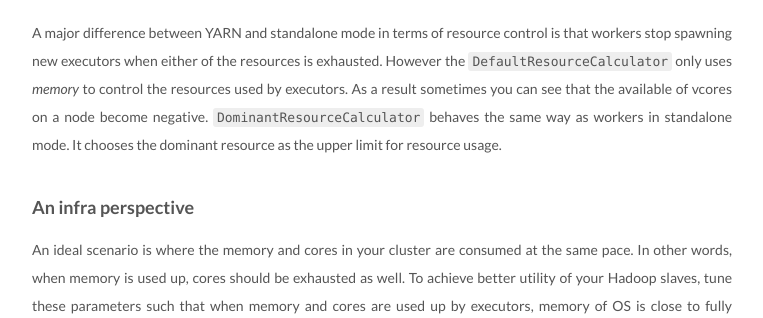
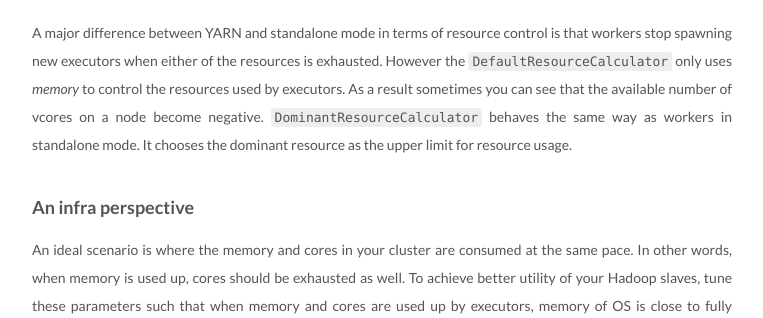
Before and after one commit to swwl1992/swwl1992.github.io, a PHP site: page /spark/2018/04/02/spark-executor-cores.html in a window 1280 px wide. Shown: the part 2084-2402 px from the top of the page, without its empty margins (98-861 px from the left). Run offline with PHP 8.4, Linux system fonts and the light colour scheme; some libraries are stand-ins or nearby versions.

Commit message:
fill in missing word

```diff
--- a/assets/css/main.css
+++ b/assets/css/main.css
@@ -558,7 +558,7 @@ pre .k, pre .kd, pre .kn, pre .kp, pre .kr, pre .kt, pre .javascript .function {
 .links-of-author { margin-top: 20px; }
 
 .links-of-author a { display: inline-block; vertical-align: middle; margin-right: 10px; margin-bottom: 10px; border-bottom-color: #555; font-size: 13px; }
-.links-of-author a:before { display: inline-block; vertical-align: middle; margin-right: 3px; content: " "; width: 4px; height: 4px; border-radius: 50%; background: white; }
+.links-of-author a:before { display: inline-block; vertical-align: middle; margin-right: 3px; content: " "; width: 4px; height: 4px; border-radius: 50%; background: red; }
 
 .links-of-blogroll { font-size: 13px; }
 
--- a/atom.xml
+++ b/atom.xml
@@ -1,4 +1,4 @@
-<?xml version="1.0" encoding="utf-8"?><feed xmlns="http://www.w3.org/2005/Atom" ><generator uri="https://jekyllrb.com/" version="3.5.2">Jekyll</generator><link href="http://localhost:4000/atom.xml" rel="self" type="application/atom+xml" /><link href="http://localhost:4000/" rel="alternate" type="text/html" /><updated>2018-04-03T22:20:31+08:00</updated><id>http://localhost:4000/</id><title type="html">Salmon Says</title><author><name>Wan Wenli</name></author><entry><title type="html">Spark’s number of cores rethought</title><link href="http://localhost:4000/spark/2018/04/02/spark-executor-cores.html" rel="alternate" type="text/html" title="Spark's number of cores rethought" /><published>2018-04-02T00:00:00+08:00</published><updated>2018-04-02T00:00:00+08:00</updated><id>http://localhost:4000/spark/2018/04/02/spark-executor-cores</id><content type="html" xml:base="http://localhost:4000/spark/2018/04/02/spark-executor-cores.html">&lt;p&gt;There are tons of articles talking about setting the number of executors and cores for &lt;a href=&quot;http://spark.apache.org/&quot;&gt;Spark&lt;/a&gt; applications.
+<?xml version="1.0" encoding="utf-8"?><feed xmlns="http://www.w3.org/2005/Atom" ><generator uri="https://jekyllrb.com/" version="3.5.2">Jekyll</generator><link href="http://localhost:4000/atom.xml" rel="self" type="application/atom+xml" /><link href="http://localhost:4000/" rel="alternate" type="text/html" /><updated>2018-04-04T19:38:19+08:00</updated><id>http://localhost:4000/</id><title type="html">Salmon Says</title><author><name>Wan Wenli</name></author><entry><title type="html">Spark’s number of cores rethought</title><link href="http://localhost:4000/spark/2018/04/02/spark-executor-cores.html" rel="alternate" type="text/html" title="Spark's number of cores rethought" /><published>2018-04-02T00:00:00+08:00</published><updated>2018-04-02T00:00:00+08:00</updated><id>http://localhost:4000/spark/2018/04/02/spark-executor-cores</id><content type="html" xml:base="http://localhost:4000/spark/2018/04/02/spark-executor-cores.html">&lt;p&gt;There are tons of articles talking about setting the number of executors and cores for &lt;a href=&quot;http://spark.apache.org/&quot;&gt;Spark&lt;/a&gt; applications.
 Hence I am &lt;em&gt;not&lt;/em&gt; going to discuss anything about tuning these 2 parameters.
 Instead I would like to address what does the values of these parameters mean
 for nodes or containers which are executing your tasks.&lt;/p&gt;
@@ -113,7 +113,7 @@ is that workers stop spawning new executors
 when either of the resources is exhausted.
 However the &lt;code class=&quot;highlighter-rouge&quot;&gt;DefaultResourceCalculator&lt;/code&gt; only uses &lt;em&gt;memory&lt;/em&gt; to control
 the resources used by executors.
-As a result sometimes you can see that the available of vcores on a node
+As a result sometimes you can see that the available number of vcores on a node
 become negative.
 &lt;code class=&quot;highlighter-rouge&quot;&gt;DominantResourceCalculator&lt;/code&gt; behaves the same way as workers in standalone mode.
 It chooses the dominant resource as the upper limit for resource usage.&lt;/p&gt;
--- a/search.xml
+++ b/search.xml
@@ -119,7 +119,7 @@ is that workers stop spawning new executors
 when either of the resources is exhausted.
 However the DefaultResourceCalculator only uses memory to control
 the resources used by executors.
-As a result sometimes you can see that the available of vcores on a node
+As a result sometimes you can see that the available number of vcores on a node
 become negative.
 DominantResourceCalculator behaves the same way as workers in standalone mode.
 It chooses the dominant resource as the upper limit for resource usage.
--- a/spark/2018/04/02/spark-executor-cores.html
+++ b/spark/2018/04/02/spark-executor-cores.html
@@ -477,7 +477,7 @@ is that workers stop spawning new executors
 when either of the resources is exhausted.
 However the <code class="highlighter-rouge">DefaultResourceCalculator</code> only uses <em>memory</em> to control
 the resources used by executors.
-As a result sometimes you can see that the available of vcores on a node
+As a result sometimes you can see that the available number of vcores on a node
 become negative.
 <code class="highlighter-rouge">DominantResourceCalculator</code> behaves the same way as workers in standalone mode.
 It chooses the dominant resource as the upper limit for resource usage.</p>
```
